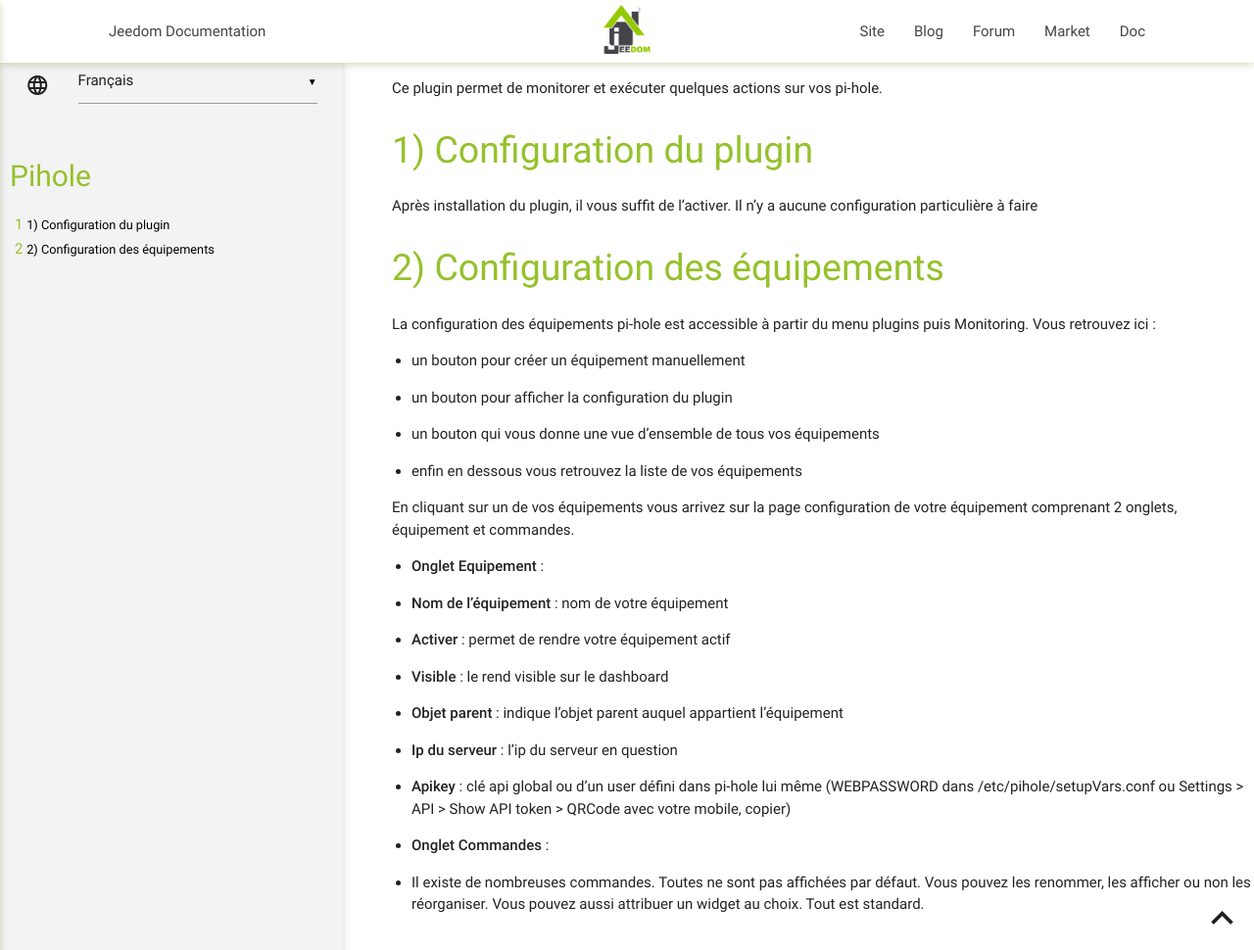
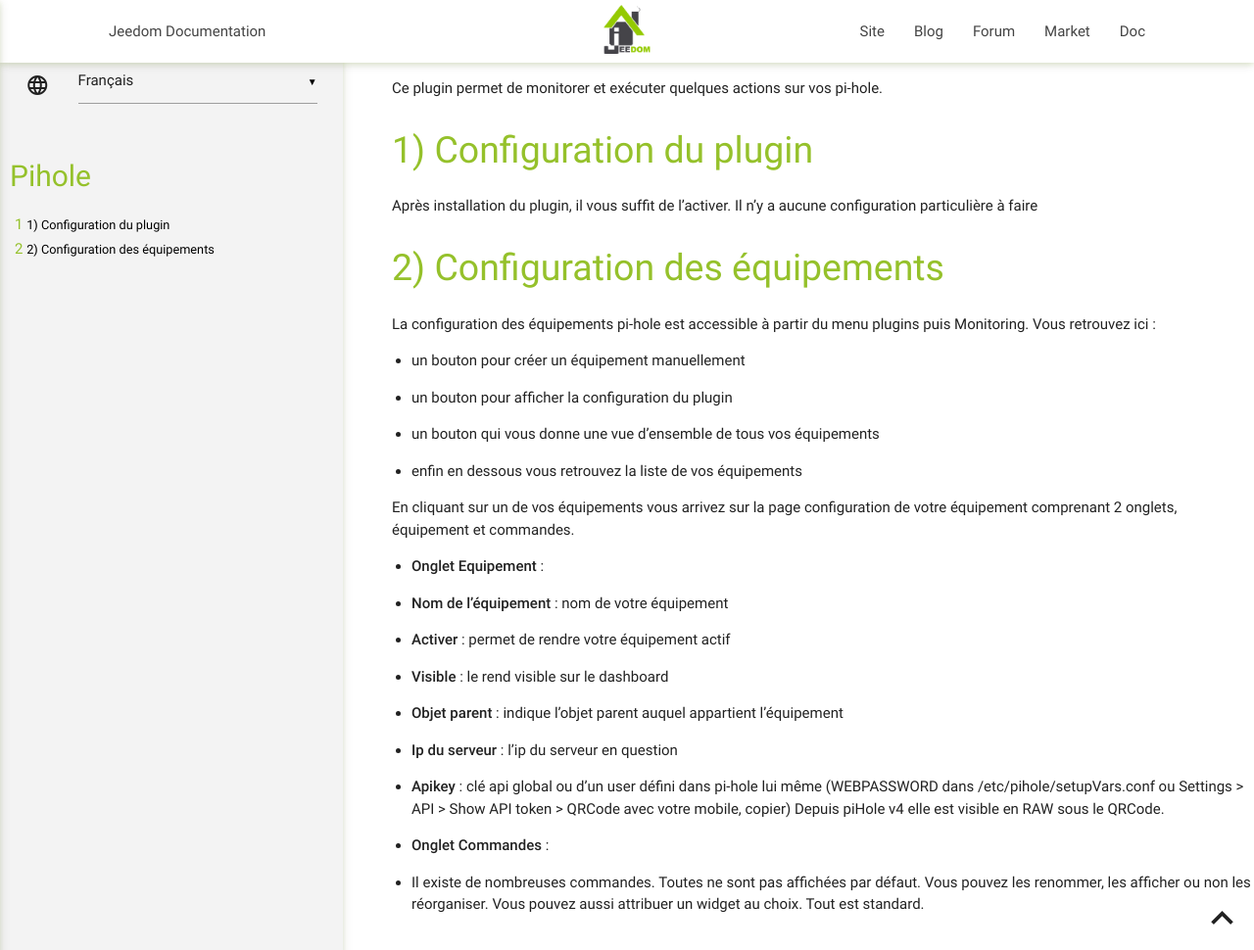
Before and after one commit to NebzHB/plugin-piHole, a Jekyll site: the page built from docs/fr_FR/index.md, in a window 1280 px wide and 970 px high. Shown: the whole window at 98% size. Built offline with Jekyll 4.4.1, drawn with Linux system fonts in a browser that asks for light colours; our own code applies the rules of GitHub Pages for plain Markdown files.

Commit message:
Update index.md

```diff
--- a/docs/fr_FR/index.md
+++ b/docs/fr_FR/index.md
@@ -36,7 +36,7 @@ commandes.
 
 -   **Ip du serveur** : l'ip du serveur en question
 
--   **Apikey** : clé api global ou d'un user défini dans pi-hole lui même (WEBPASSWORD dans /etc/pihole/setupVars.conf ou Settings > API > Show API token > QRCode avec votre mobile, copier)
+-   **Apikey** : clé api global ou d'un user défini dans pi-hole lui même (WEBPASSWORD dans /etc/pihole/setupVars.conf ou Settings > API > Show API token > QRCode avec votre mobile, copier) Depuis piHole v4 elle est visible en RAW sous le QRCode.
 
 
 -   **Onglet Commandes** :
```
